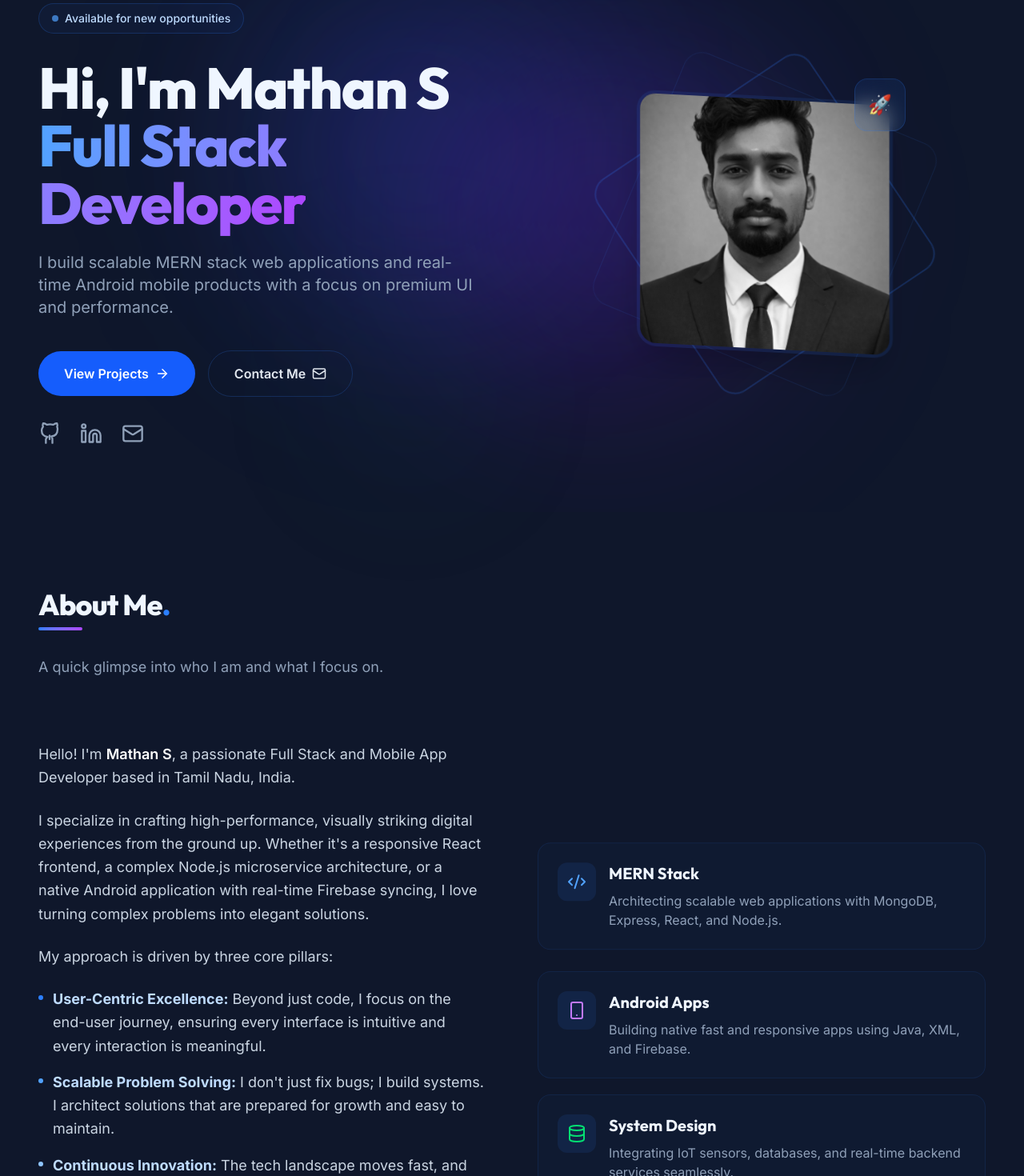
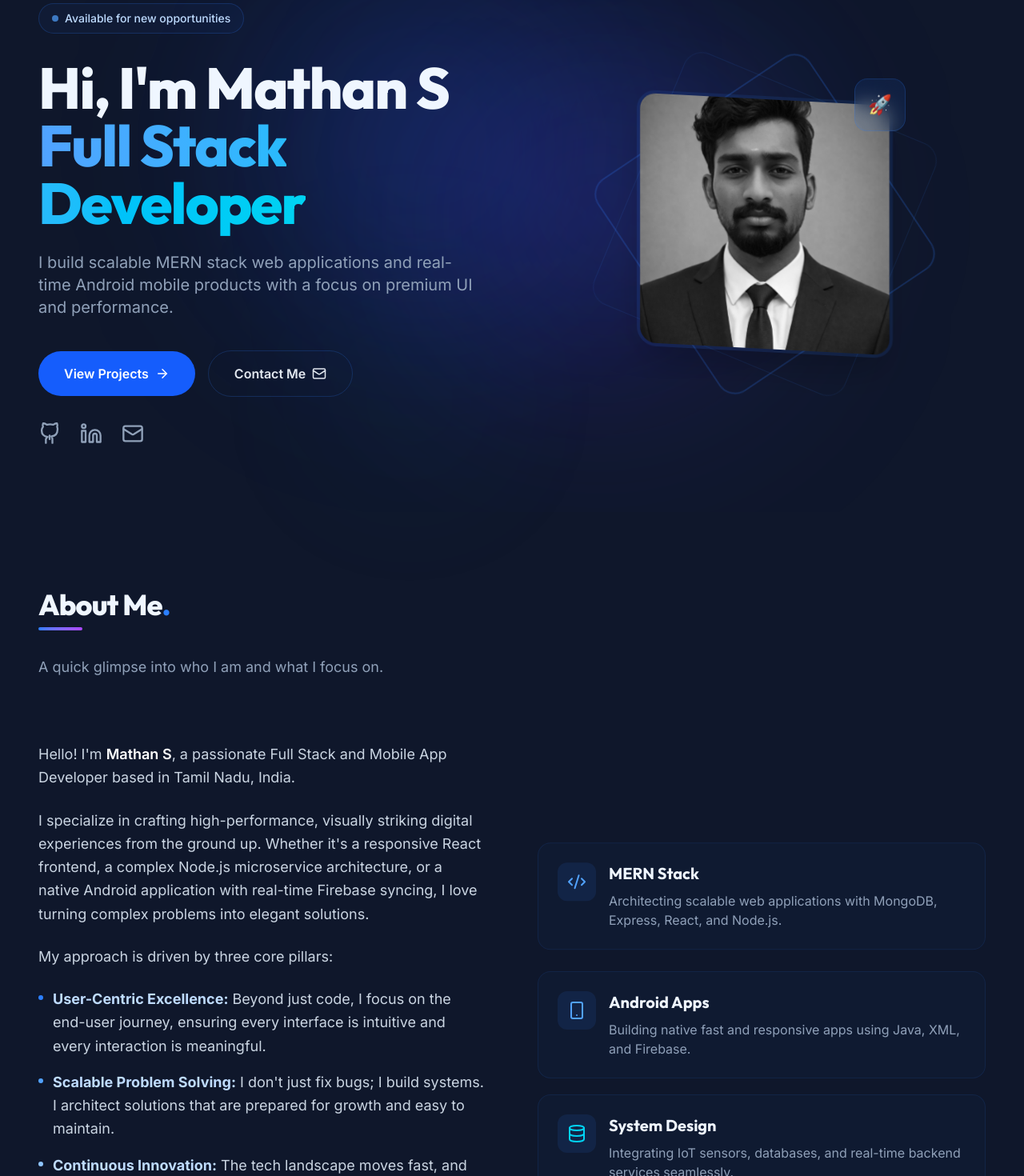
Before and after one commit to Mathan123678/mathanPortfolio, a React (Vite) app: page / in a window 1280 px wide. Shown: the part 160-1630 px from the top of the page at 80% size. Built offline with nearby package versions, Linux system fonts and the light colour scheme.

Commit message:
style: finalize blue theme transition and fix profile image import

```diff
--- a/src/App.jsx
+++ b/src/App.jsx
@@ -22,12 +22,12 @@ function App() {
         <motion.div
            animate={{ y: [0, 120, 0], x: [0, -60, 0] }}
            transition={{ duration: 30, repeat: Infinity, ease: "easeInOut", delay: 5 }}
-           className="absolute bottom-1/3 left-1/4 w-96 h-96 bg-purple-500/20 rounded-full blur-[120px]"
+           className="absolute bottom-1/3 left-1/4 w-96 h-96 bg-indigo-500/15 rounded-full blur-[120px]"
         />
         <motion.div
            animate={{ y: [0, -80, 0], scale: [1, 1.2, 1] }}
            transition={{ duration: 20, repeat: Infinity, ease: "easeInOut", delay: 10 }}
-           className="absolute top-2/3 right-1/2 w-64 h-64 bg-emerald-500/10 rounded-full blur-[100px]"
+           className="absolute top-2/3 right-1/2 w-64 h-64 bg-cyan-500/10 rounded-full blur-[100px]"
         />
       </div>
 
--- a/src/sections/About.jsx
+++ b/src/sections/About.jsx
@@ -11,12 +11,12 @@ export default function About() {
       desc: "Architecting scalable web applications with MongoDB, Express, React, and Node.js."
     },
     {
-      icon: <Smartphone size={24} className="text-purple-400" />,
+      icon: <Smartphone size={24} className="text-blue-400" />,
       title: "Android Apps",
       desc: "Building native fast and responsive apps using Java, XML, and Firebase."
     },
     {
-      icon: <Database size={24} className="text-green-400" />,
+      icon: <Database size={24} className="text-cyan-400" />,
       title: "System Design",
       desc: "Integrating IoT sensors, databases, and real-time backend services seamlessly."
     }
--- a/src/sections/Hero.jsx
+++ b/src/sections/Hero.jsx
@@ -1,5 +1,6 @@
 import { motion } from "framer-motion"
 import { ArrowRight, Download, Mail } from "lucide-react"
+import mathanImg from "../assets/mathan.png"
 
 export default function Hero() {
   return (
@@ -21,7 +22,7 @@ export default function Hero() {
           scale: [1, 1.2, 1]
         }}
         transition={{ duration: 20, repeat: Infinity, ease: "easeInOut", delay: 2 }}
-        className="absolute bottom-1/4 right-1/4 w-96 h-96 bg-purple-600/20 rounded-full blur-[120px] pointer-events-none"
+        className="absolute bottom-1/4 right-1/4 w-96 h-96 bg-indigo-600/20 rounded-full blur-[120px] pointer-events-none"
       />
 
       <div className="container mx-auto px-6 md:px-12 relative z-10">
@@ -50,7 +51,7 @@ export default function Hero() {
             >
               Hi, I'm Mathan S
               <br />
-              <span className="text-transparent bg-clip-text bg-gradient-to-r from-blue-400 to-purple-500">
+              <span className="text-transparent bg-clip-text bg-gradient-to-r from-blue-400 to-cyan-400">
                 Full Stack Developer
               </span>
             </motion.h1>
@@ -115,7 +116,7 @@ export default function Hero() {
 
               <div className="absolute inset-0 rounded-3xl overflow-hidden border-4 border-blue-500/10 shadow-2xl skew-y-3 hover:skew-y-0 transition-transform duration-500">
                 <img
-                  src="/src/assets/mathan.png"
+                  src={mathanImg}
                   alt="Mathan S"
                   className="w-full h-full object-cover grayscale hover:grayscale-0 transition-all duration-500"
                 />
--- a/src/sections/Projects.jsx
+++ b/src/sections/Projects.jsx
@@ -81,7 +81,7 @@ export default function Projects() {
                     rel="noopener noreferrer"
                     className="flex items-center gap-2 text-sm font-semibold text-slate-400 hover:text-blue-400 transition-colors"
                   >
-                    <ExternalLink size={18} className="text-purple-500" /> Live Demo
+                    <ExternalLink size={18} className="text-cyan-500" /> Live Demo
                   </a>
                 </div>
               </div>
```
